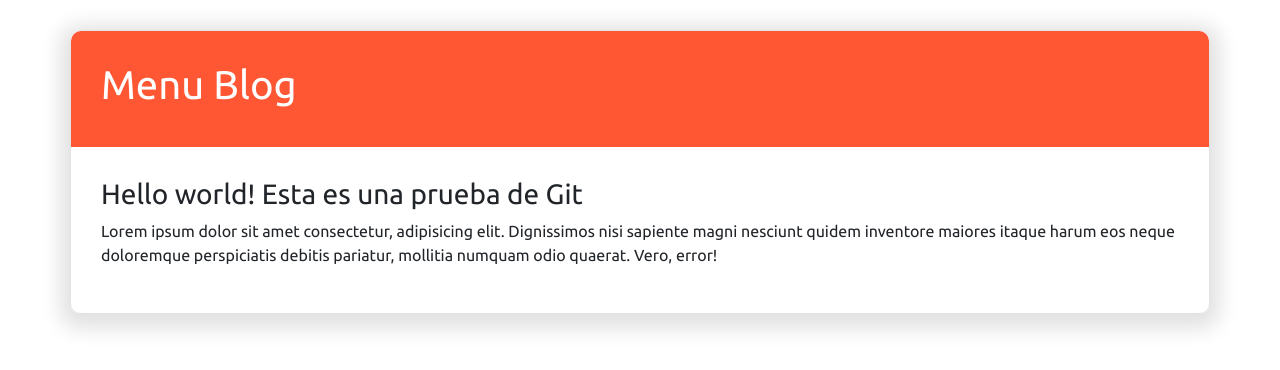
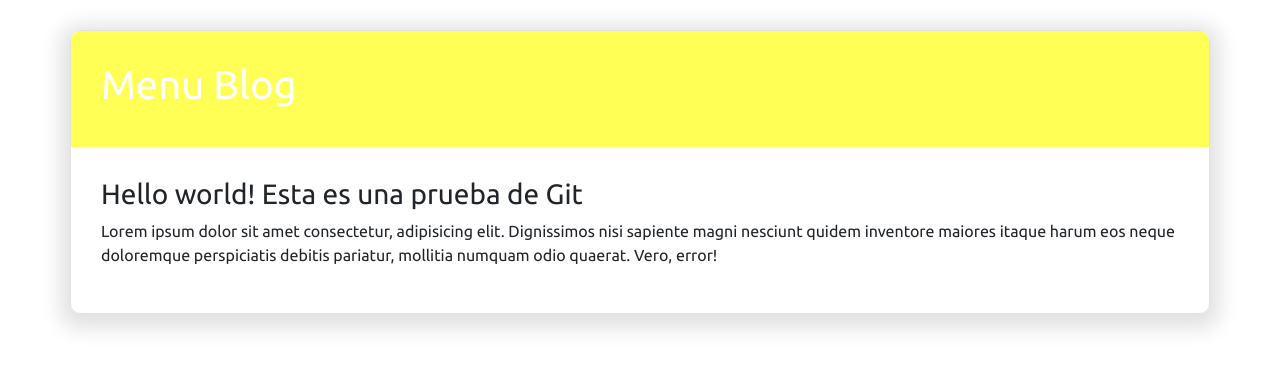
Before and after one commit to Josema-Dis/aprendiendo-git-github, a plain HTML site: page index.html in a window 1280 px wide. Drawn offline with Linux system fonts and the light colour scheme.

Commit message:
Segundo commit con cambios en style

```diff
--- a/style.scss
+++ b/style.scss
@@ -11,7 +11,7 @@
 
 .header{
     color:white;
-    background: #FF5733;
+    background: #FF5;
     padding: 30px;
     border-radius: 10px 10px 0px 0px;
 }
```
Also changed, not shown: Git.txt (added), style.css, 1 other file.
